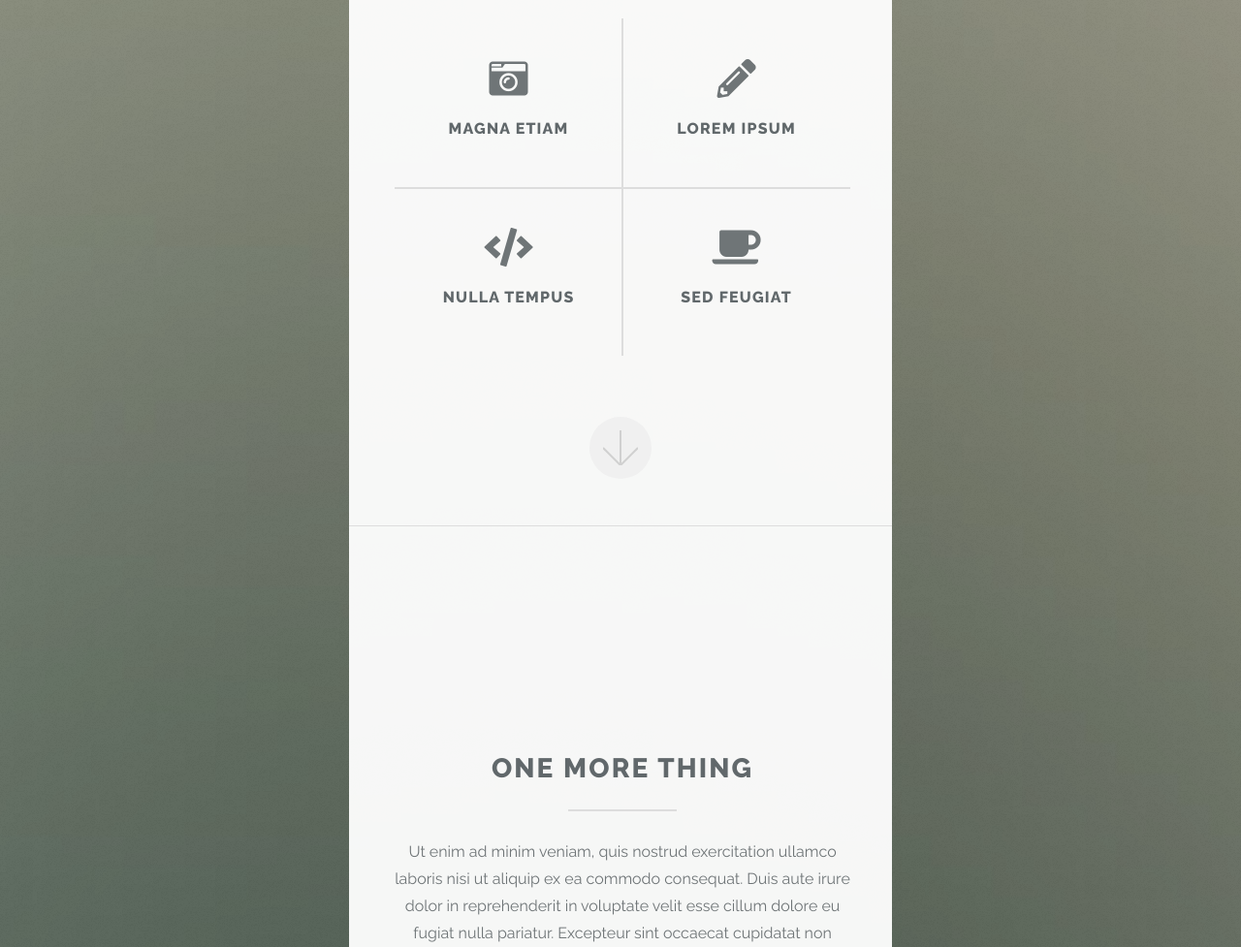
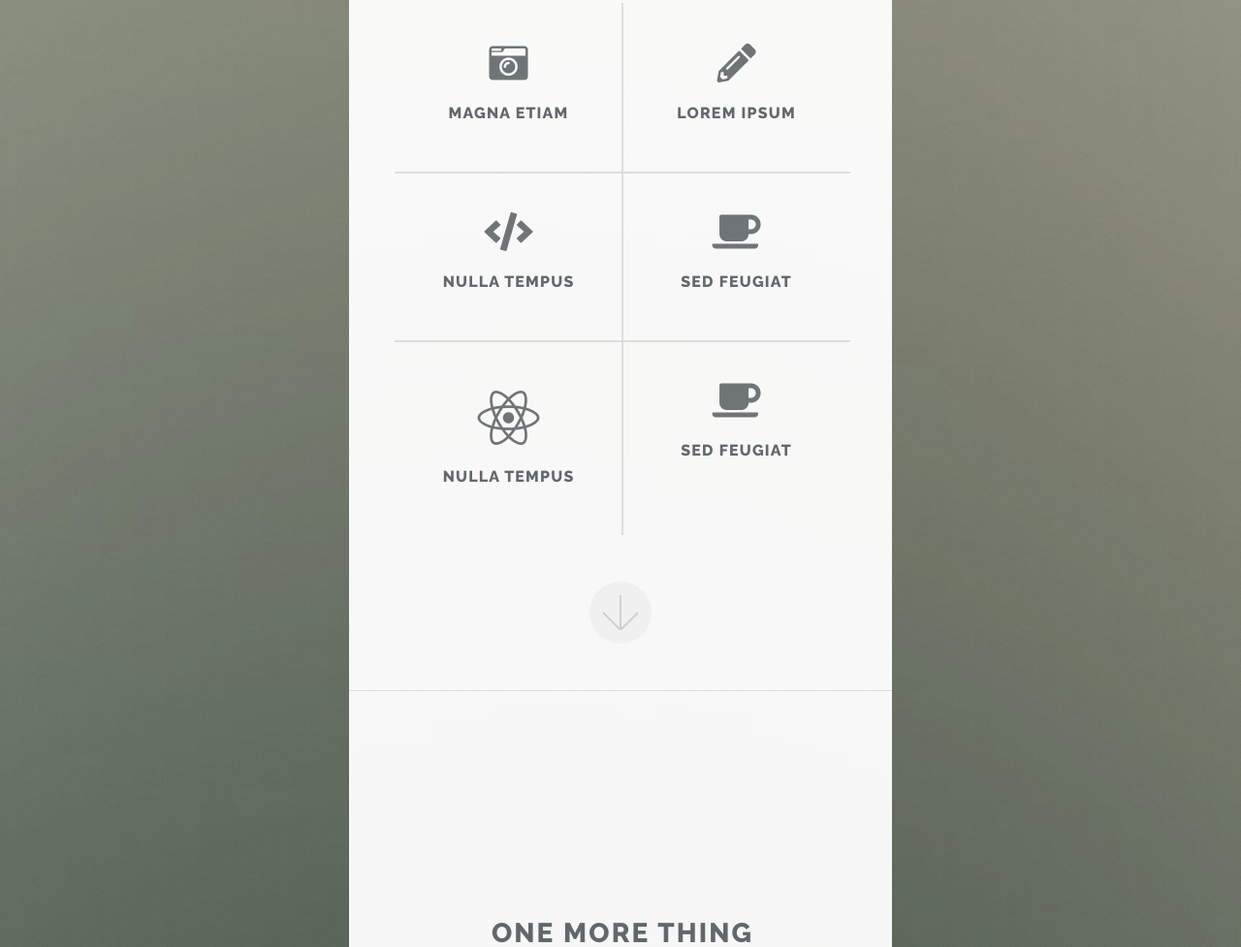
Before and after one commit to dtklumpp/profile, a plain HTML site: page index.html in a window 1280 px wide. Shown: the part 1858-2835 px from the top of the page at 97% size. Drawn offline with Linux system fonts and the light colour scheme.

Commit message:
setup react icon

```diff
--- a/index.html
+++ b/index.html
@@ -12,7 +12,7 @@
 			<section id="header">
 				<header class="major">
 					<h1>David Klumpp</h1>
-					<p>Business Founder ==> Fullstack Engineer</a></p>
+					<p>Business Founder ==> Full Stack Engineer</a></p>
 				</header>
 				<div class="container">
 					<ul class="actions special">
@@ -57,6 +57,16 @@
 							</li>
 							<li>
 								<span class="icon solid major fa-code"></span>
+								<h3>Nulla Tempus</h3>
+							</li>
+							<li>
+								<span class="icon solid major fa-coffee"></span>
+								<h3>Sed Feugiat</h3>
+							</li>
+							<li>
+									<span class="icon solid major">
+										<i class="fab fa-react fa-4x"></i>
+									</span>
 								<h3>Nulla Tempus</h3>
 							</li>
 							<li>
```
